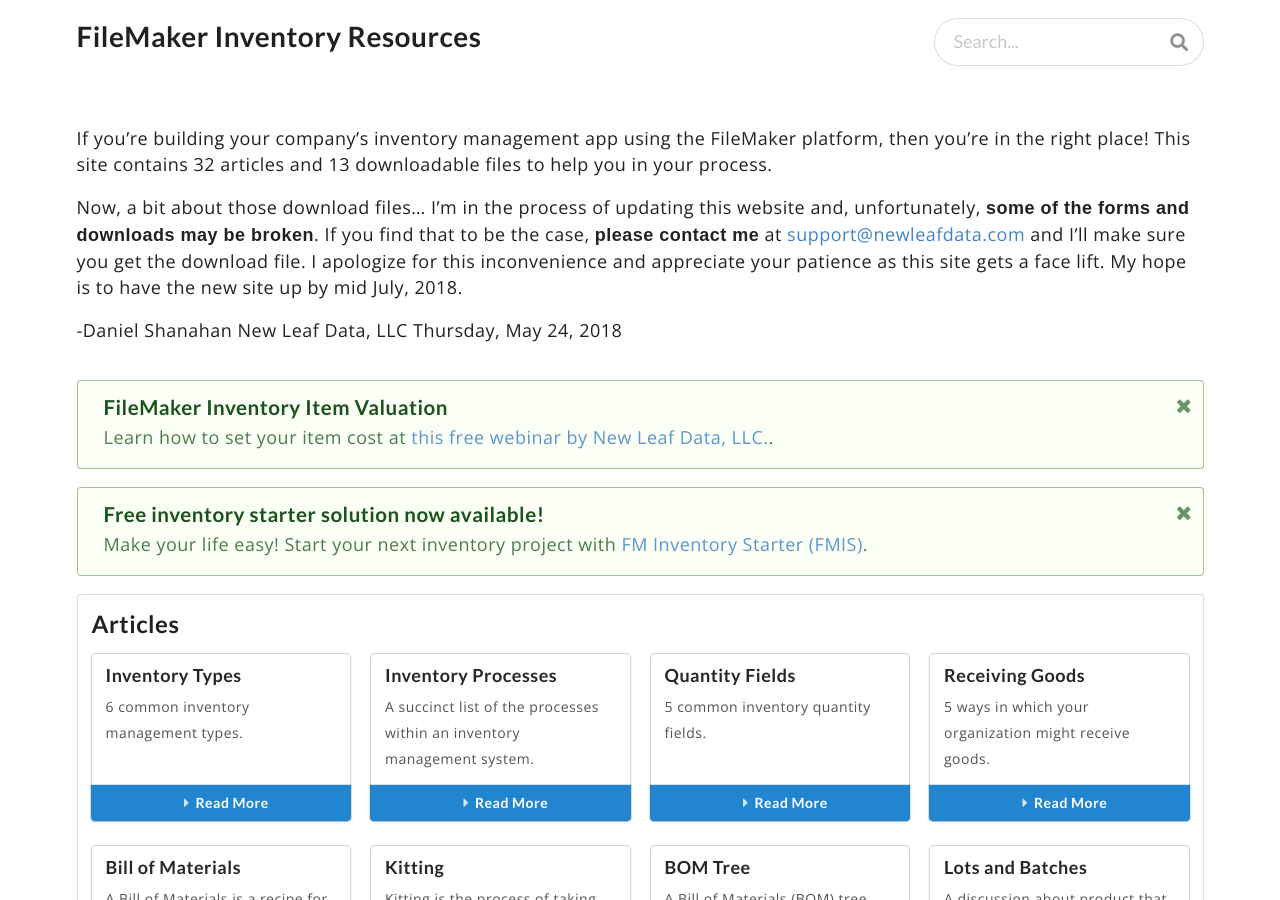
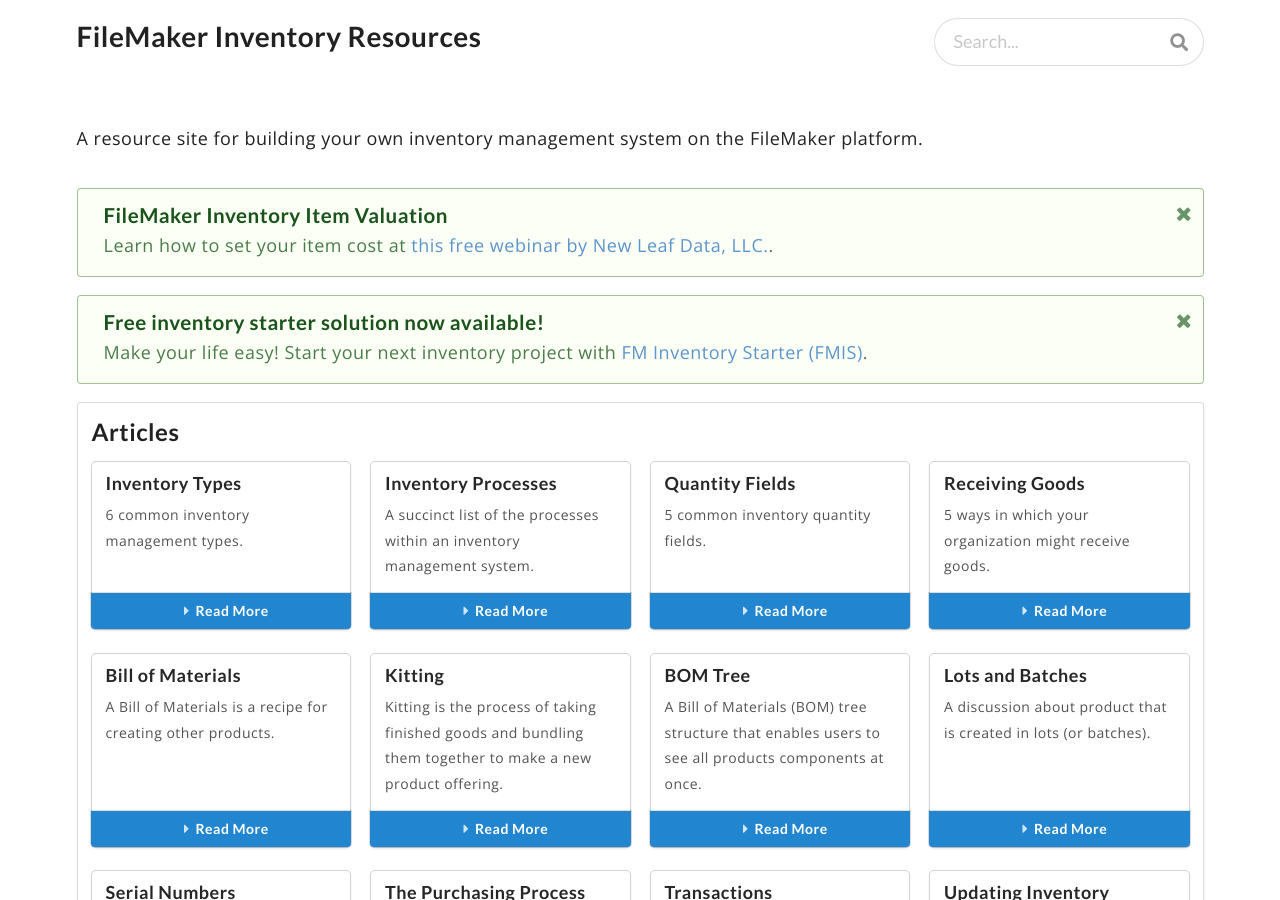
Before and after one commit to danielshanahan/FileMakerInventoryResources, a Jekyll site: the page built from index.md, in a window 1280 px wide and 900 px high. Built offline with Jekyll 4.4.1, drawn with Linux system fonts in a browser that asks for light colours; nearby versions of some CDN libraries.

Commit message:
Update index.md

```diff
--- a/index.md
+++ b/index.md
@@ -1,10 +1,4 @@
 ---
 layout: home
 ---
-If you're building your company's inventory management app using the FileMaker platform, then you're in the right place!  This site contains 32 articles and 13 downloadable files to help you in your process.
-
-Now, a bit about those download files... I'm in the process of updating this website and, unfortunately, **some of the forms and downloads may be broken**.  If you find that to be the case, **please contact me** at <support@newleafdata.com> and I'll make sure you get the download file.  I apologize for this inconvenience and appreciate your patience as this site gets a face lift.  My hope is to have the new site up by mid July, 2018.
-
--Daniel Shanahan
-New Leaf Data, LLC
-Thursday, May 24, 2018
+A resource site for building your own inventory management system on the FileMaker platform.
```
